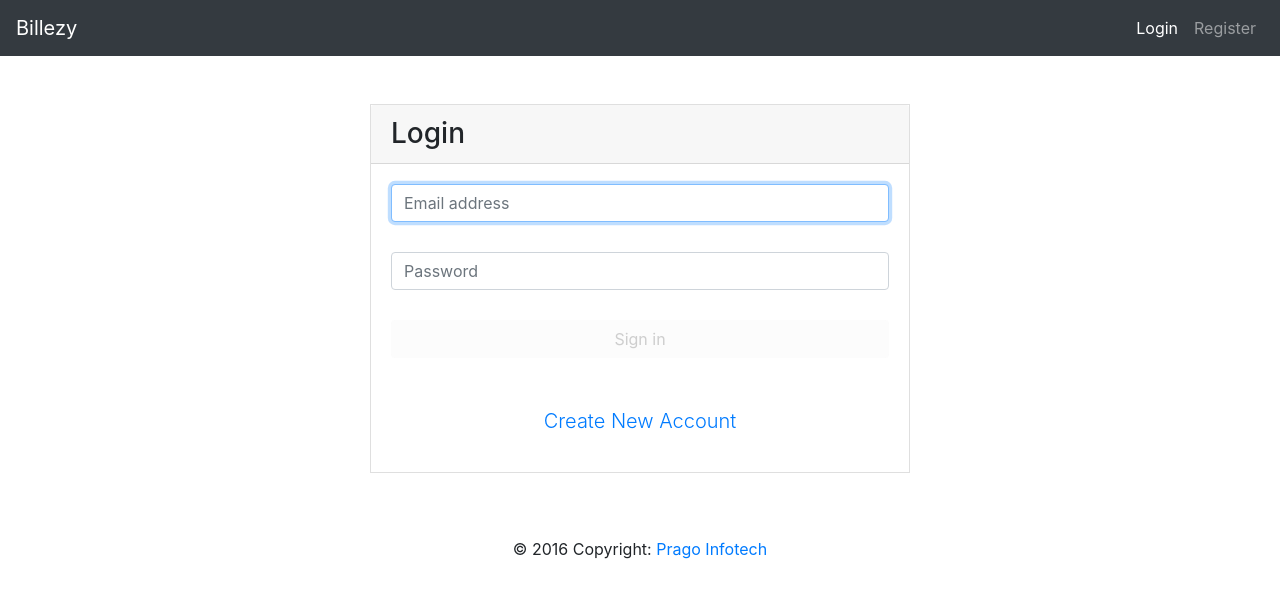
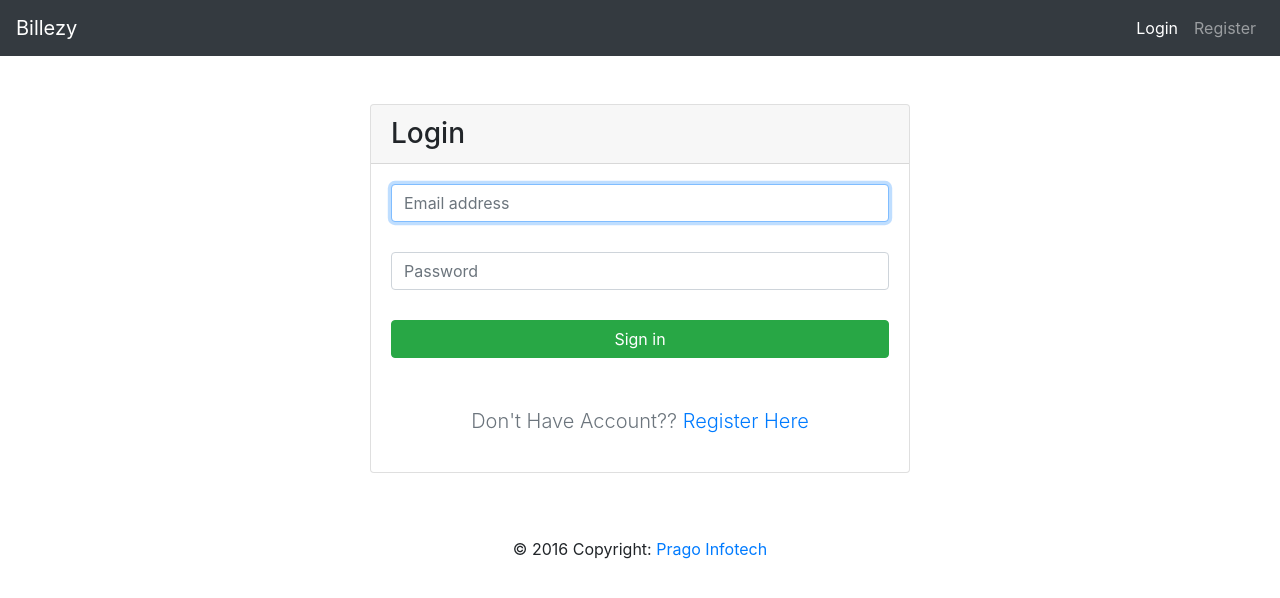
Before and after one commit to parshu1216/billezy, an Angular app in the folder client/: page /login in a window 1280 px wide. Shown: the top 598 px of the page. Built offline with nearby package versions, Linux system fonts and the light colour scheme.

Commit message:
minor changes

```diff
--- a/client/src/app/login/login.component.html
+++ b/client/src/app/login/login.component.html
@@ -4,7 +4,7 @@
       <span class="anchor" id="formLogin"></span>
 
       <!-- form card login -->
-      <div class="card rounded-0">
+      <div class="card rounded-100">
         <div class="card-header">
           <h3 class="mb-0">Login</h3>
         </div>
@@ -18,25 +18,23 @@
               <div class="form-label-group">
                 <input type="email" name="Email" id="Email" class="form-control" placeholder="Email address" #Email="ngModel" autofocus required email ngModel>
               </div>
-              <div class="alert alert-danger" role="alert" *ngIf="Email.invalid && (Email.dirty || Email.touched)">
+              <div style="color:red" role="alert" *ngIf="Email.invalid && (Email.dirty || Email.touched)">
                 Please enter a valid email.
               </div>
               <br/>
               <div class="form-label-group">
                 <input type="password" name="Password" id="Password" class="form-control" placeholder="Password" #Password="ngModel" required minlength="3" maxlength="20" ngModel>
               </div>
-              <div class="alert alert-danger" role="alert" *ngIf="Password.invalid && (Password.dirty || Password.touched)">
+              <div style="color:red" role="alert" *ngIf="Password.invalid && (Password.dirty || Password.touched)">
                 Please enter a valid password between 3 to 20 chars.
               </div>
               <br/>
-              <div *ngIf="!loginForm.valid else showSubmitButton">
-                <button class="btn btn-block btn-block" type="submit" disabled>Sign in</button>
+              <div>
+                <button class="btn btn-success btn-block" type="submit">Sign in</button>
               </div>
-              <ng-template #showSubmitButton>
-                <button class="btn btn-success btn-block" type="submit">Sign in</button>
-              </ng-template>
               <p class="mt-5 mb-3 text-muted text-center">
-                <a routerLink="/register">Create New Account</a>
+                  Don't Have Account??
+                <a routerLink="/register">Register Here</a>
               </p>
             </form>
           </span>
@@ -44,9 +42,6 @@
         <!--/card-block-->
       </div>
       <!-- /form card login -->
-
     </div>
-
-
   </div>
 </div>
--- a/client/src/app/register/register.component.html
+++ b/client/src/app/register/register.component.html
@@ -4,7 +4,7 @@
       <span class="anchor" id="formLogin"></span>
 
       <!-- form card login -->
-      <div class="card rounded-0">
+      <div class="card rounded-100">
         <div class="card-header">
           <h3 class="mb-0">Register</h3>
 
@@ -53,7 +53,8 @@
                     <button class="btn btn-primary btn-block" type="submit">Sign up</button>
                   </ng-template>
                   <p class="mt-5 mb-3 text-muted text-center">
-                    <a routerLink="/login">Login</a>
+                      Already Have Account??
+                    <a routerLink="/login">Login Here</a>
                   </p>
                 </form>
               </span>
```
